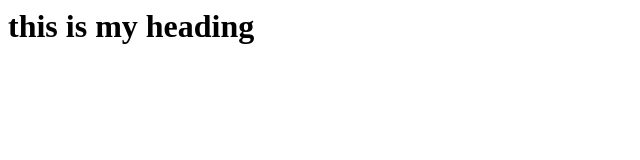
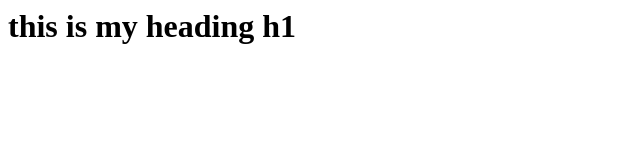
Before and after one commit to ahadzafar08/MyProject4, a plain HTML site: page index.html in a window 1280 px wide. Shown: the full height of the page, 0-640 px from the left. Drawn offline with Linux system fonts and the light colour scheme.

Commit message:
Update index.html

```diff
--- a/index.html
+++ b/index.html
@@ -6,7 +6,7 @@
     </head>
     <body>
         <h1>
-            this is my heading
+            this is my heading h1
         </h1>
     </body>
 </html>
```
